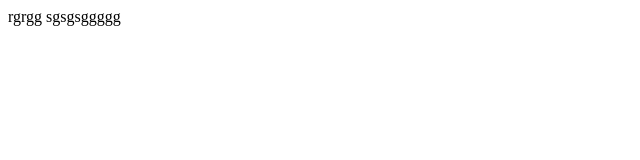
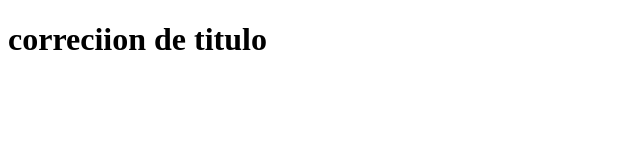
Before and after one commit to wbeimarmupa2/tutorial-git, a plain HTML site: page index.html in a window 1280 px wide. Shown: the whole page, without its empty margins (0-640 px from the left). Drawn offline with Linux system fonts and the light colour scheme.

Commit message:
correcion error

```diff
--- a/index.html
+++ b/index.html
@@ -7,7 +7,6 @@
     <title>Document</title>
 </head>
 <body>
-    rgrgg
-    sgsgsggggg
+  <h1>correciion de titulo</h1>
 </body>
 </html>
```
